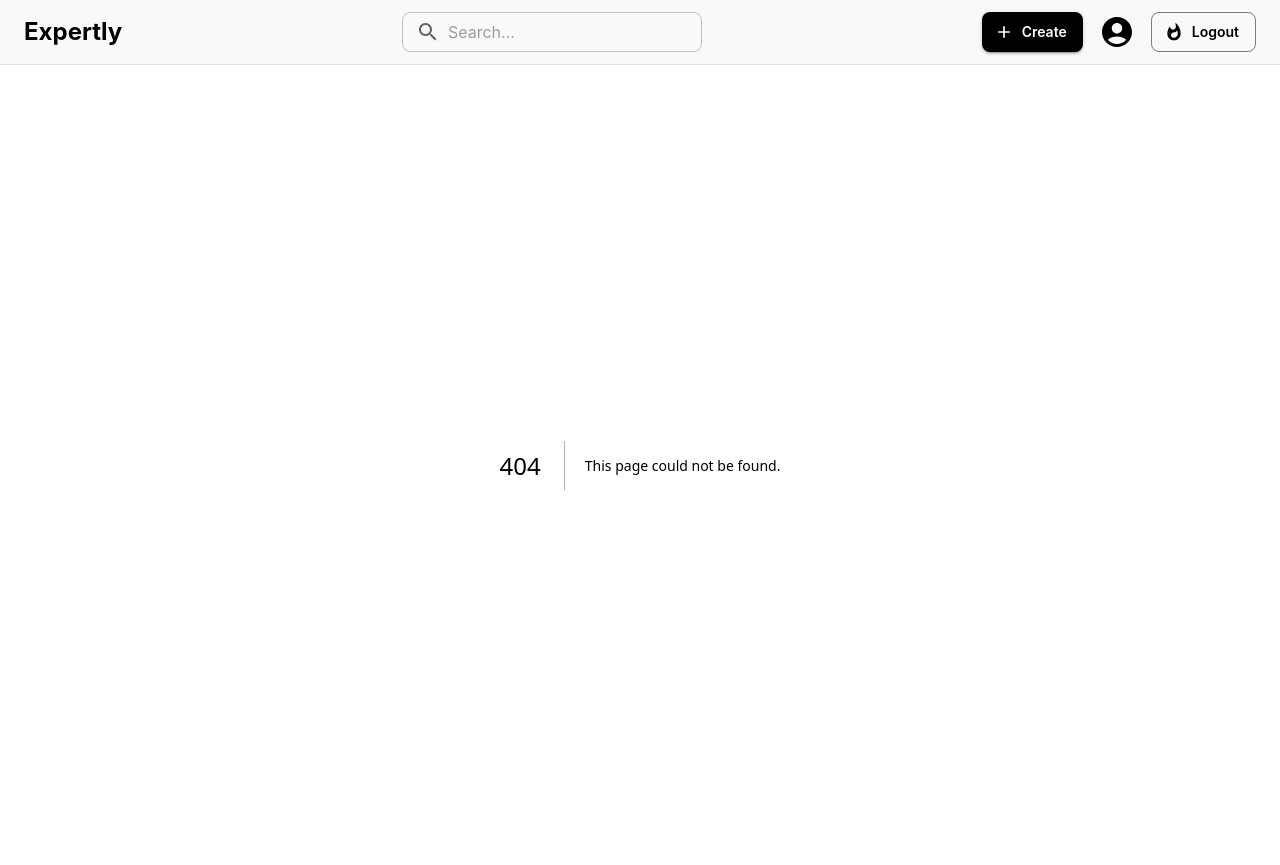
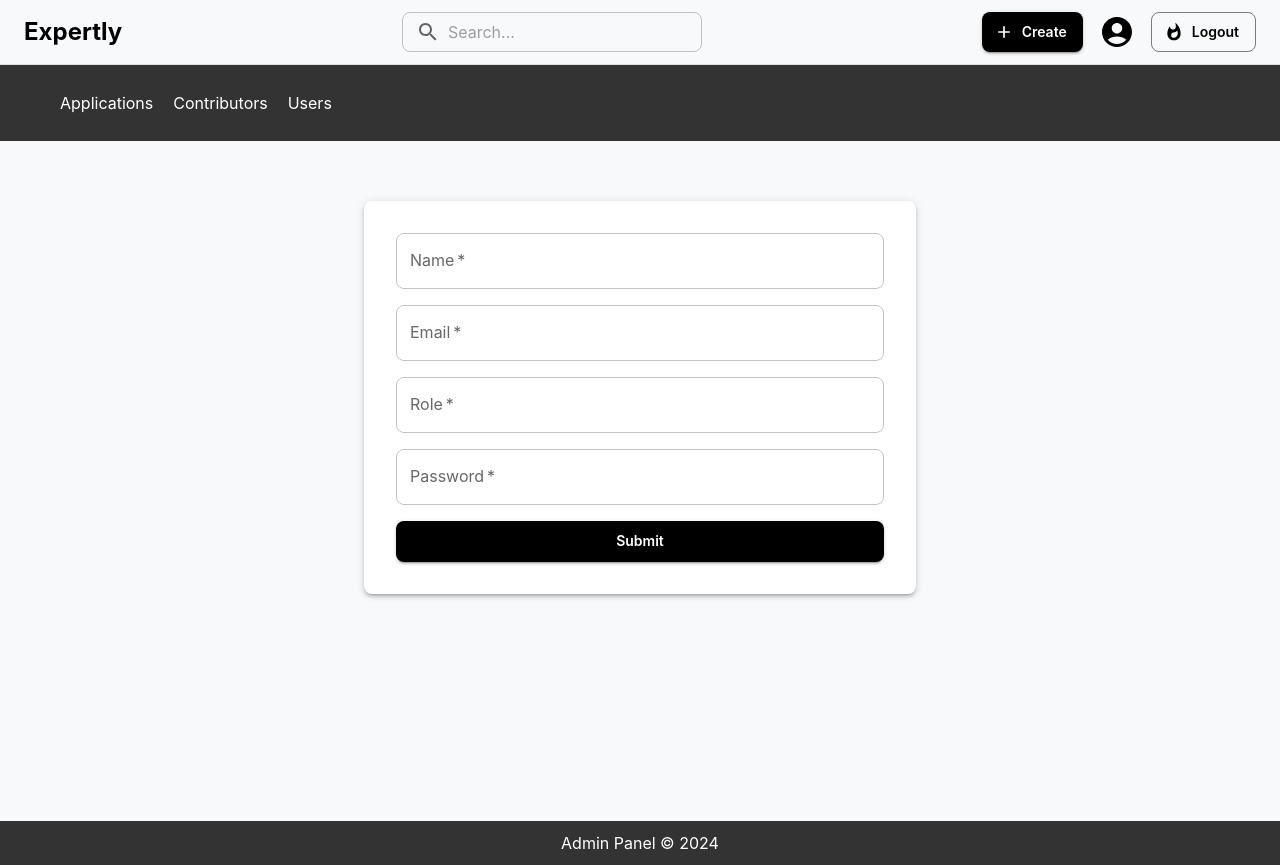
Before and after one commit to MyoMyatMin/expertly, a Next.js app: page /admin/form in a window 1280 px wide. Before the commit this address had no page. Built offline with nearby package versions, Linux system fonts and the light colour scheme; what @mui/material-nextjs would draw is missing.

Commit message:
added for admin/form

```diff
--- /dev/null
+++ b/app/admin/form/page.tsx
@@ -0,0 +1,94 @@
+"use client";
+import React, { useState } from "react";
+import { Container, Box, TextField, Button, Paper } from "@mui/material";
+
+type FormData = {
+  name: string;
+  email: string;
+  role: string;
+  password: string;
+};
+
+const AdminForm = () => {
+  const [formData, setFormData] = useState<FormData>({
+    name: "",
+    email: "",
+    role: "",
+    password: "",
+  });
+
+  // Handle input changes
+  const handleChange = (e: React.ChangeEvent<HTMLInputElement>) => {
+    const { name, value } = e.target;
+    setFormData((prev) => ({ ...prev, [name]: value }));
+  };
+
+  // Handle form submission
+  const handleSubmit = (e: React.FormEvent) => {
+    e.preventDefault();
+    console.log("Form Data Submitted:", formData);
+    alert("Form Submitted Successfully!");
+    setFormData({ name: "", email: "", role: "", password: "" }); // Reset form
+  };
+
+  return (
+    <Container maxWidth="sm" sx={{ mt: 5 }}>
+      <Paper elevation={3} sx={{ p: 4 }}>
+        <Box
+          component="form"
+          onSubmit={handleSubmit}
+          sx={{ display: "flex", flexDirection: "column", gap: 2 }}
+        >
+          {/* Name Field */}
+          <TextField
+            label="Name"
+            name="name"
+            value={formData.name}
+            onChange={handleChange}
+            fullWidth
+            required
+            variant="outlined"
+          />
+          {/* Email Field */}
+          <TextField
+            label="Email"
+            name="email"
+            type="email"
+            value={formData.email}
+            onChange={handleChange}
+            fullWidth
+            required
+            variant="outlined"
+          />
+          {/* Role Field */}
+          <TextField
+            label="Role"
+            name="role"
+            value={formData.role}
+            onChange={handleChange}
+            fullWidth
+            required
+            variant="outlined"
+          />
+          {/* Password Field */}
+          <TextField
+            label="Password"
+            name="password"
+            type="password"
+            value={formData.password}
+            onChange={handleChange}
+            fullWidth
+            required
+            variant="outlined"
+          />
+          {/* Submit Button */}
+          <Button variant="contained" color="primary" type="submit" fullWidth>
+            Submit
+          </Button>
+        </Box>
+      </Paper>
+    </Container>
+  );
+};
+
+export default AdminForm;
```
